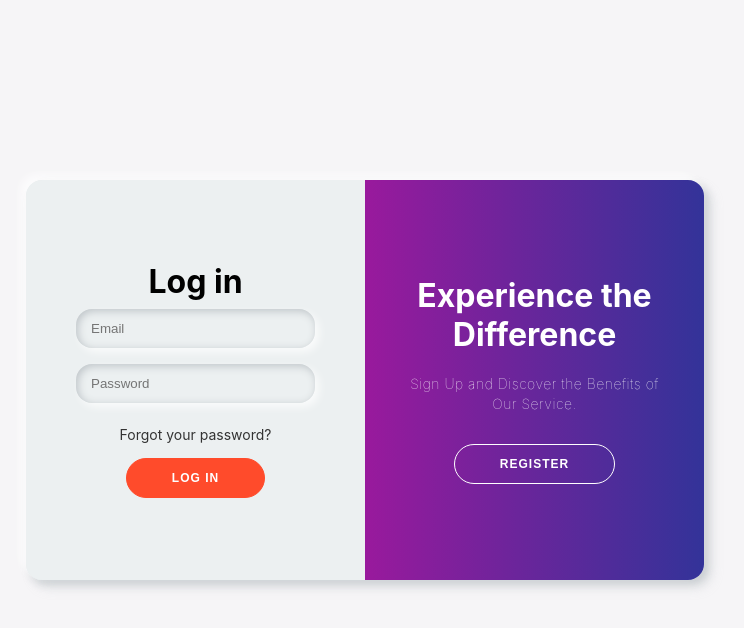
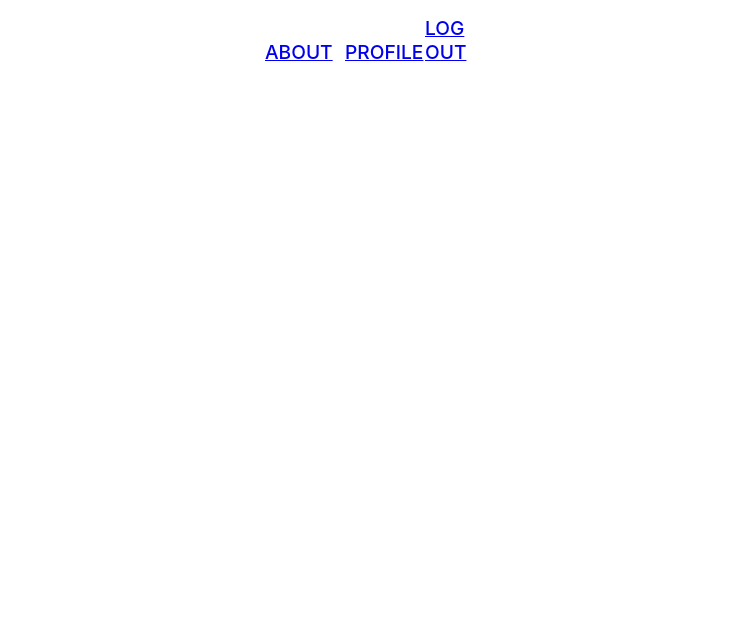
Before and after one commit to m-njora/portfolio-guru, a React (Create React App) app: page / in a window 1280 px wide. Shown: the top 628 px of the page, without its empty margins (275-1019 px from the left). Built offline with nearby package versions, Linux system fonts and the light colour scheme.

Commit message:
added routes

```diff
--- a/src/components/app/App.js
+++ b/src/components/app/App.js
@@ -1,9 +1,11 @@
 import React from 'react'
-import Login from '../login/Login.js'
+// import Login from '../login/Login.js'
+import Navbar from '../../navbar/navbar'
 
 function App() {
   return (
-    <Login/>
+    // <Login/>
+    <Navbar/>
   )
 }
 
--- a/src/index.js
+++ b/src/index.js
@@ -1,13 +1,16 @@
 import React from 'react';
 import ReactDOM from 'react-dom/client';
 import './index.css';
-import App from './components/app/App'
+import App from './components/app/App';
 import reportWebVitals from './reportWebVitals';
+import { BrowserRouter } from 'react-router-dom';
 
 const root = ReactDOM.createRoot(document.getElementById('root'));
 root.render(
   <React.StrictMode>
-    <App />
+    <BrowserRouter>
+      <App />
+    </BrowserRouter>
   </React.StrictMode>
 );
 
--- a/src/navbar/navbar.css
+++ b/src/navbar/navbar.css
@@ -0,0 +1,79 @@
+.navMenu {
+    position: absolute;
+    top: 5%;
+    left: 50%;
+    -webkit-transform: translate(-50%, -50%);
+    transform: translate(-50%, -50%);
+
+  }
+
+  .navMenu li {
+    color: #000000;
+    text-decoration: none;
+    font-size: 1.2em;
+    text-transform: uppercase;
+    font-weight: 500;
+    display: inline-block;
+    width: 80px;
+    -webkit-transition: all 0.2s ease-in-out;
+    transition: all 0.2s ease-in-out;
+  }
+
+  .navMenu li:hover {
+    color: #fddb3a;
+  }
+
+  .navMenu .dot {
+    width: 6px;
+    height: 6px;
+    background: #fddb3a;
+    border-radius: 50%;
+    opacity: 0;
+    -webkit-transform: translateX(30px);
+    transform: translateX(30px);
+    -webkit-transition: all 0.2s ease-in-out;
+    transition: all 0.2s ease-in-out;
+  }
+
+  .navMenu li:nth-child(1):hover ~ .dot {
+    -webkit-transform: translateX(30px);
+    transform: translateX(30px);
+    -webkit-transition: all 0.2s ease-in-out;
+    transition: all 0.2s ease-in-out;
+    opacity: 1;
+  }
+
+  .navMenu li:nth-child(2):hover ~ .dot {
+    -webkit-transform: translateX(110px);
+    transform: translateX(110px);
+    -webkit-transition: all 0.2s ease-in-out;
+    transition: all 0.2s ease-in-out;
+    opacity: 1;
+  }
+
+  .navMenu li:nth-child(3):hover ~ .dot {
+    -webkit-transform: translateX(200px);
+    transform: translateX(200px);
+    -webkit-transition: all 0.2s ease-in-out;
+    transition: all 0.2s ease-in-out;
+    opacity: 1;
+  }
+
+  /* .navMenu li:nth-child(4):hover ~ .dot {
+    -webkit-transform: translateX(285px);
+    transform: translateX(285px);
+    -webkit-transition: all 0.2s ease-in-out;
+    transition: all 0.2s ease-in-out;
+    opacity: 1;
+  } */
+
+/* .noShow{
+    display: none;
+}
+
+.show{
+    display: block
+}
+Footer
+© 2023 GitHub, Inc.
+Footer navigatio */
--- a/src/navbar/navbar.js
+++ b/src/navbar/navbar.js
@@ -2,9 +2,13 @@ import React from 'react'
 import "./navbar.css"
 import { Link } from'react-router-dom'
 
-const Navbar = ({show}) => {
+
+
+
+// const Navbar = ({show}) => {
+  function Navbar (){
   return (
-    <div className={show} >
+    // <div className={show} >
       <nav className="navMenu">
         <ul>
           <li>
@@ -18,7 +22,7 @@ const Navbar = ({show}) => {
           </li>
         </ul>
       </nav>
-    </div>
+    // </div>
   )
 }
 
```
